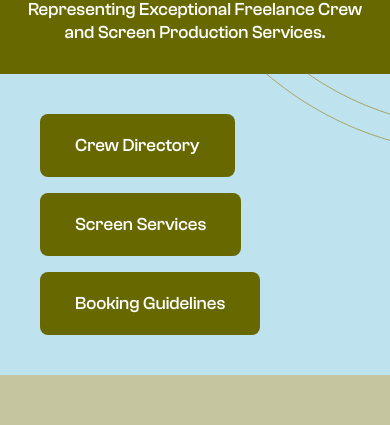
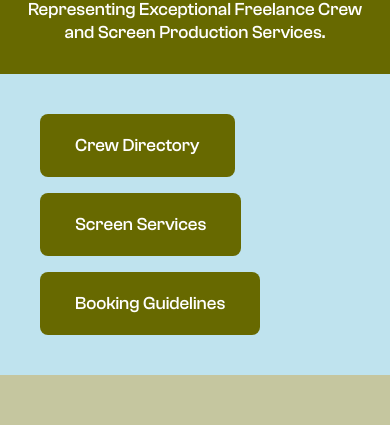
Before and after one commit to Gitit2meBaby/freelancers, a Next.js app: page / in a window 390 px wide. Shown: the part 143-568 px from the top of the page. Built offline with nearby package versions, Linux system fonts and the light colour scheme; no server answers.

Commit message:
removed lines from main mobile screen for button selection

```diff
--- a/app/styles/crewDirectory.module.scss
+++ b/app/styles/crewDirectory.module.scss
@@ -63,6 +63,7 @@
     cursor: pointer;
     transition: all 0.3s ease;
     white-space: nowrap;
+    z-index: 5000;
 
     &:hover {
       background-color: var(--color-text-secondary);
--- a/app/styles/home.module.scss
+++ b/app/styles/home.module.scss
@@ -5,6 +5,8 @@
   .buttonContainer {
     flex: 0 0 36%; // flex-grow: 0, flex-shrink: 0, flex-basis: 36%
     background-color: var(--color-background-blue);
+    position: relative;
+    z-index: 10;
   }
 
   .carouselContainer {
```
